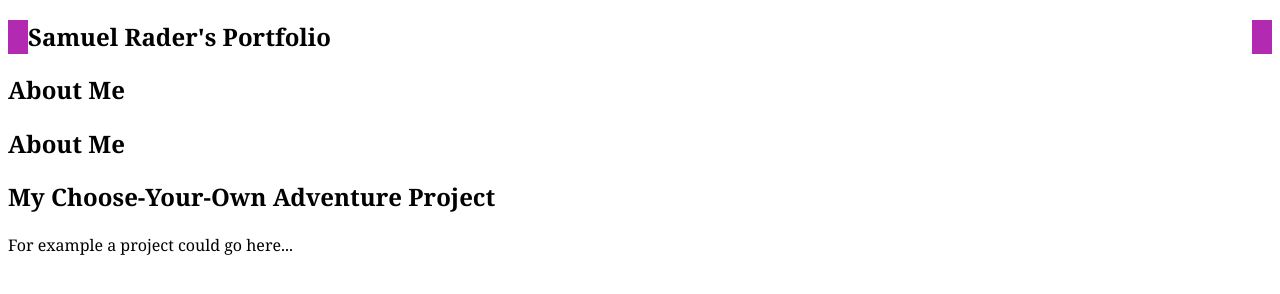
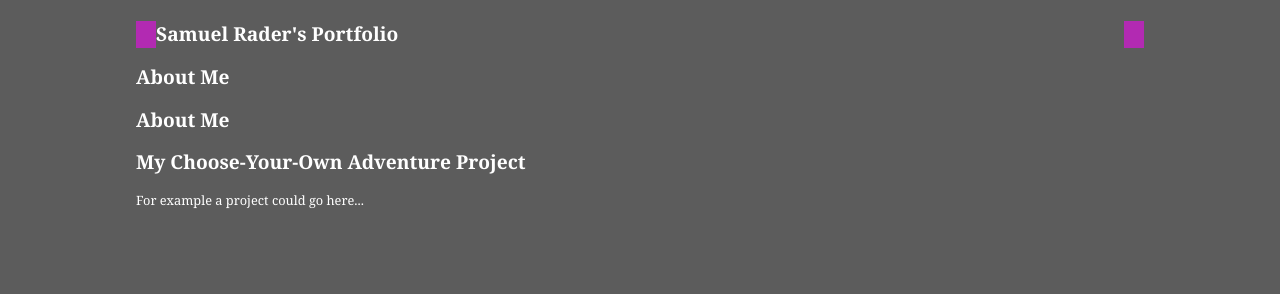
Before and after one commit to IACS-CS/web-design-portfolio-SRad122807, a website: page public/index.html in a window 1280 px wide. Drawn offline with Linux system fonts and the light colour scheme.

Commit message:
added overall CSS rules

```diff
--- a/public/style.css
+++ b/public/style.css
@@ -1,3 +1,11 @@
+html{  background-color: #5c5c5c;
+  font-family: 'Lumanosimo', cursive;
+  font-size: 80%;
+  color-scheme: dark;
+  margin: auto;
+  width: 80%;
+  padding: 5px;
+}
 h1 {
   border-right: 20px solid #b22ab2;
   border-left: 20px solid #b22ab2;
```
